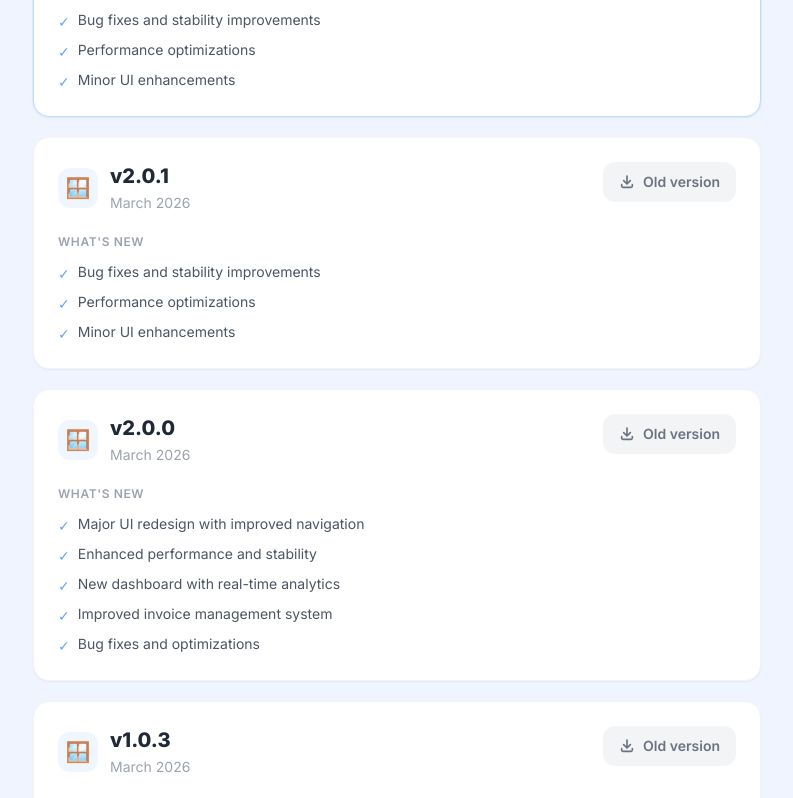
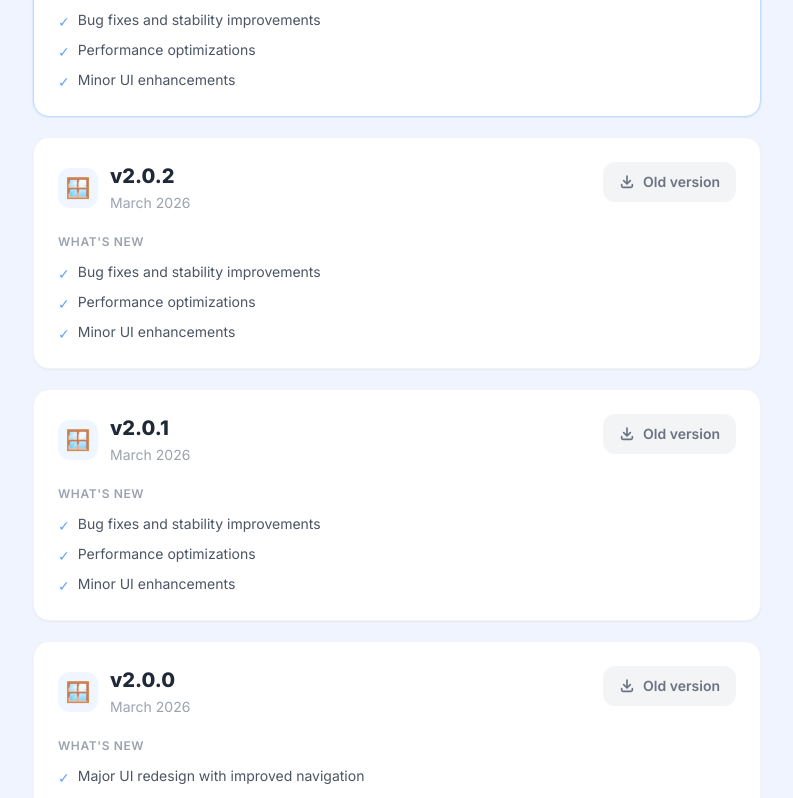
Before and after one commit to LakshyaBadjatya/Sambhav-Services, a Next.js app: page /downloads in a window 1280 px wide. Shown: the part 780-1578 px from the top of the page, without its empty margins (243-1036 px from the left). Built offline with nearby package versions, Linux system fonts and the light colour scheme.

Commit message:
Updated The Windows App

```diff
--- a/app/downloads/page.tsx
+++ b/app/downloads/page.tsx
@@ -15,9 +15,19 @@ export interface Release {
 
 const releases: Release[] = [
   {
+    version: "2.0.3",
+    date: "March 2026",
+    isLatest: true,
+    changelog: [
+      "Bug fixes and stability improvements",
+      "Performance optimizations",
+      "Minor UI enhancements",
+    ],
+    downloadUrl: "/Sambhav_Services_Setup_v2.0.3.exe",
+  },
+  {
     version: "2.0.2",
     date: "March 2026",
-    isLatest: true,
     changelog: [
       "Bug fixes and stability improvements",
       "Performance optimizations",
```
Also changed, not shown: 1 other file (tests, documents, lock files or other folders).
